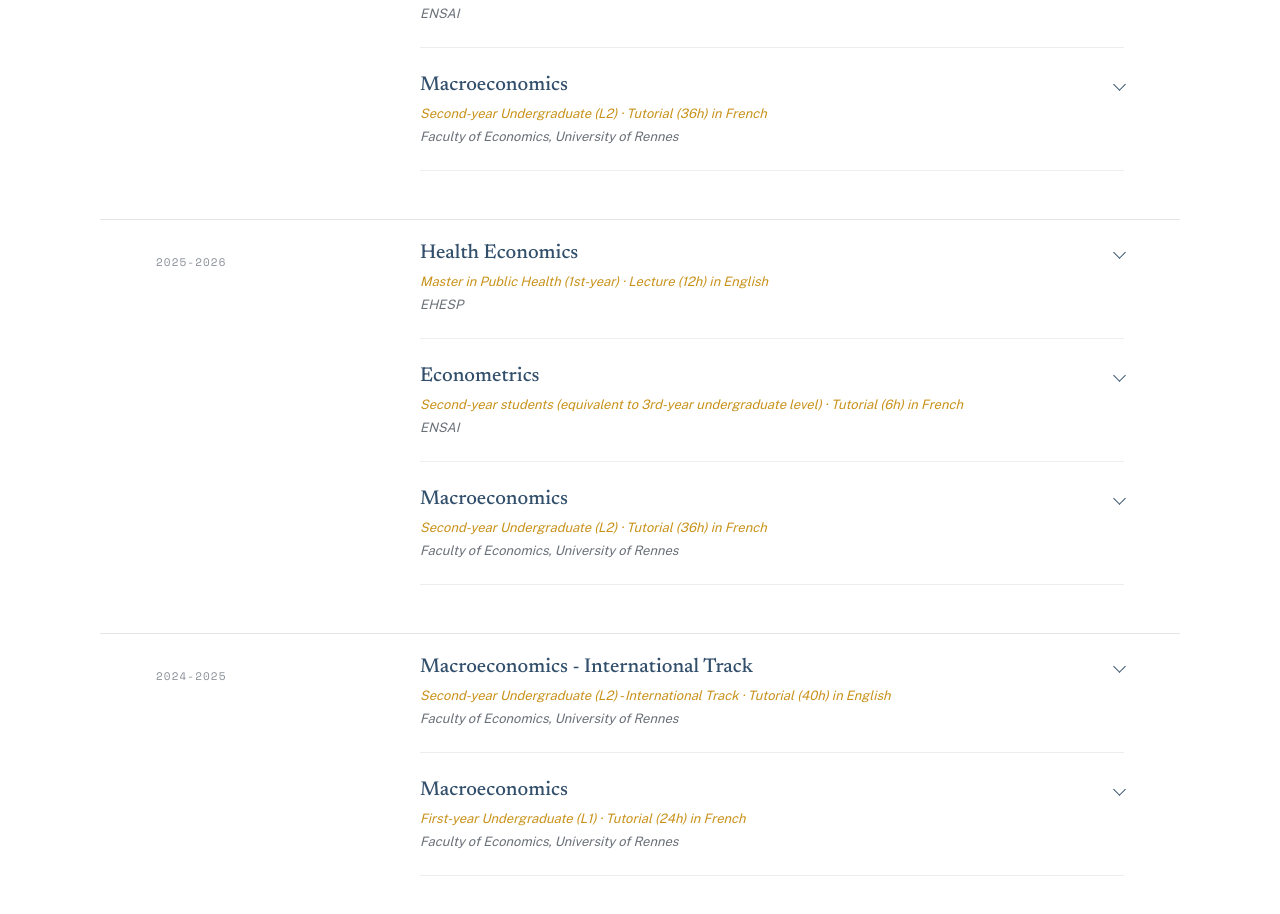
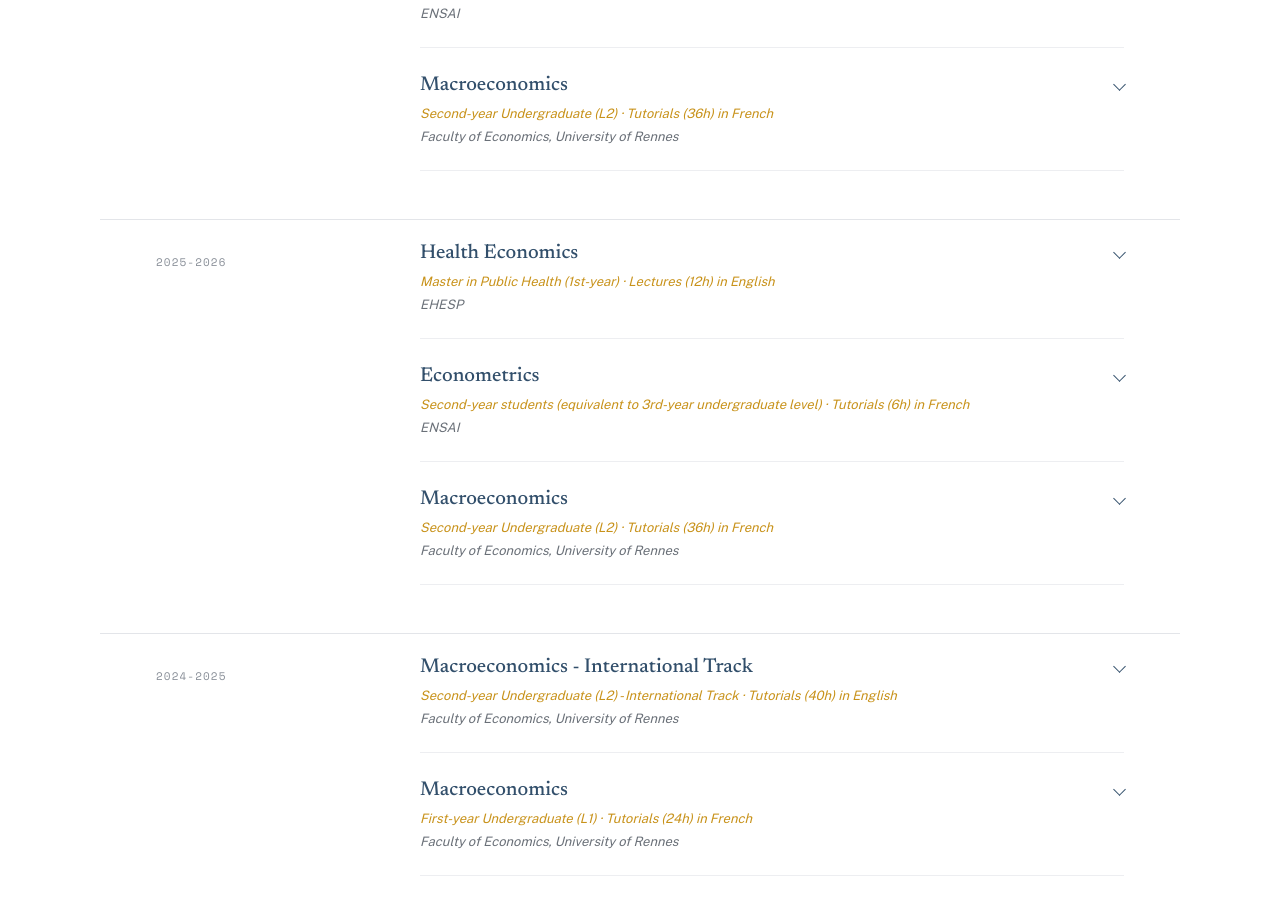
Before and after one commit to gabriel-leblanceven/gabriel-leblanceven.github.io, a Jekyll site: the page built from _pages/teaching.md, in a window 1280 px wide. Shown: the part 297-1211 px from the top of the page. Built offline with Jekyll 4.4.1, drawn with Linux system fonts in a browser that asks for light colours; a script bundle is joined from its source files by our own code; library files that are not in the unit come from our copies.

Commit message:
Teaching: use plural Tutorials/Lectures consistently
Co-Authored-By: Claude Opus 5.5 <noreply@anthropic.com>

```diff
--- a/_data/teaching.yml
+++ b/_data/teaching.yml
@@ -7,42 +7,42 @@
 
 - title: "Macroeconomics"
   level: "Second-year Undergraduate (L2)"
-  role: "Tutorial (36h) in French"
+  role: "Tutorials (36h) in French"
   institution: "Faculty of Economics, University of Rennes"
   year: "2026-2027"
   description: "This tutorial supports group projects in which students analyse a macroeconomic crisis using tools covered in the course. Students are expected to connect their work to macroeconomic theories and produce a structured analysis of the chosen crisis."
 
 - title: "Health Economics"
   level: "Master in Public Health (1st-year)"
-  role: "Lecture (12h) in English"
+  role: "Lectures (12h) in English"
   institution: "EHESP"
   year: "2025-2026"
   description: "This course introduces Master of Public Health (MPH) students to health economics and the socioeconomic determinants of health. The first part covers core theories in health economics and how health is modelled within an economic framework. The second part examines the determinants of health using econometric methods. The final section highlights the importance of health economics in public health policy design and the value of understanding underlying mechanisms."
 
 - title: "Econometrics"
   level: "Second-year students (equivalent to 3rd-year undergraduate level)"
-  role: "Tutorial (6h) in French"
+  role: "Tutorials (6h) in French"
   institution: "ENSAI"
   year: "2025-2026"
   description: "This tutorial is designed for students in the ENSAI–Paris Dauphine double degree programme to strengthen their understanding of econometrics at undergraduate level in economics."
 
 - title: "Macroeconomics"
   level: "Second-year Undergraduate (L2)"
-  role: "Tutorial (36h) in French"
+  role: "Tutorials (36h) in French"
   institution: "Faculty of Economics, University of Rennes"
   year: "2025-2026"
   description: "This tutorial supports group projects in which students analyse a macroeconomic crisis using tools covered in the course. Students are expected to connect their work to macroeconomic theories and produce a structured analysis of the chosen crisis."
 
 - title: "Macroeconomics - International Track"
   level: "Second-year Undergraduate (L2) - International Track"
-  role: "Tutorial (40h) in English"
+  role: "Tutorials (40h) in English"
   institution: "Faculty of Economics, University of Rennes"
   year: "2024-2025"
   description: "This tutorial introduces key macroeconomic frameworks, including the IS–LM model, the AS–AD model, and the Taylor rule, as well as the role of central banks in modern economies. It aims to strengthen students’ ability to apply theoretical tools to contemporary macroeconomic issues and interpret policy decisions in a structured analytical framework."
 
 - title: "Macroeconomics"
   level: "First-year Undergraduate (L1)"
-  role: "Tutorial (24h) in French"
+  role: "Tutorials (24h) in French"
   institution: "Faculty of Economics, University of Rennes"
   year: "2024-2025"
   description: "This tutorial supports group projects in which students compare key macroeconomic indicators across two economies and construct an Excel-based dashboard. It combines theoretical foundations with practical data analysis. Students present their results in a final presentation."
```
